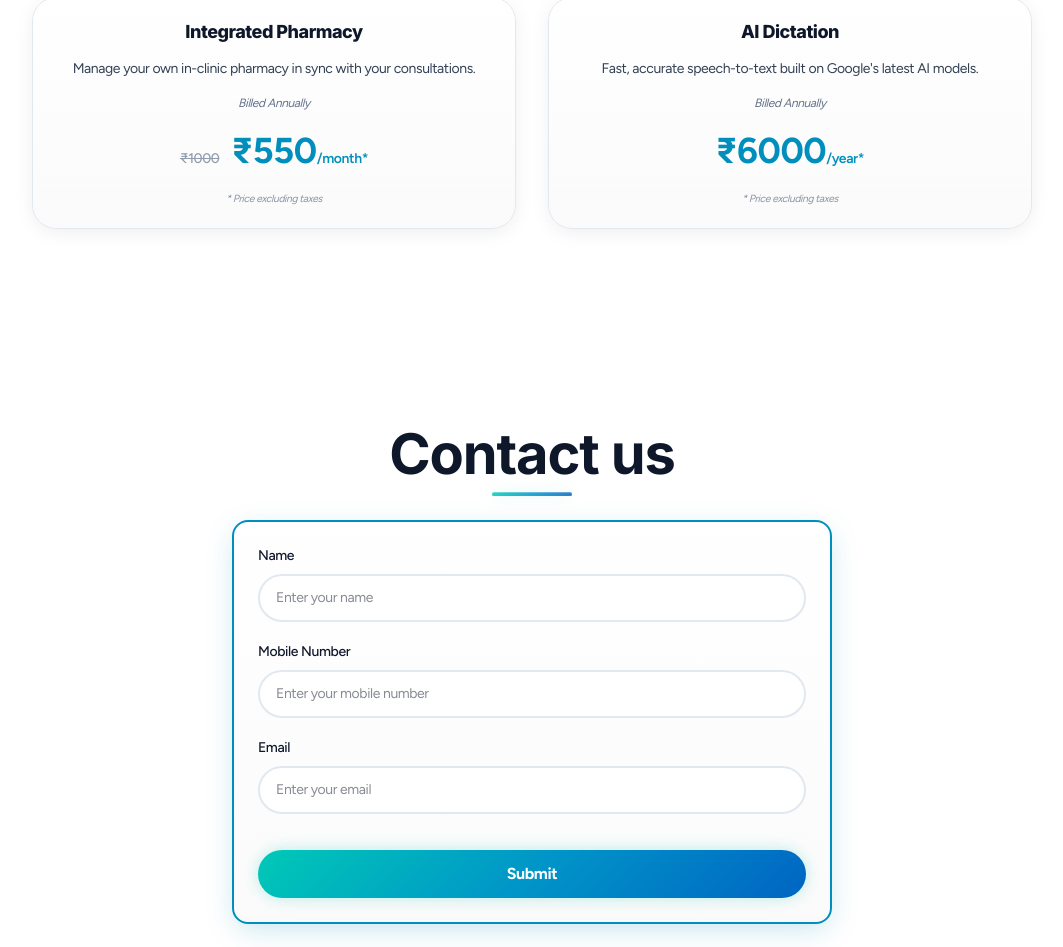
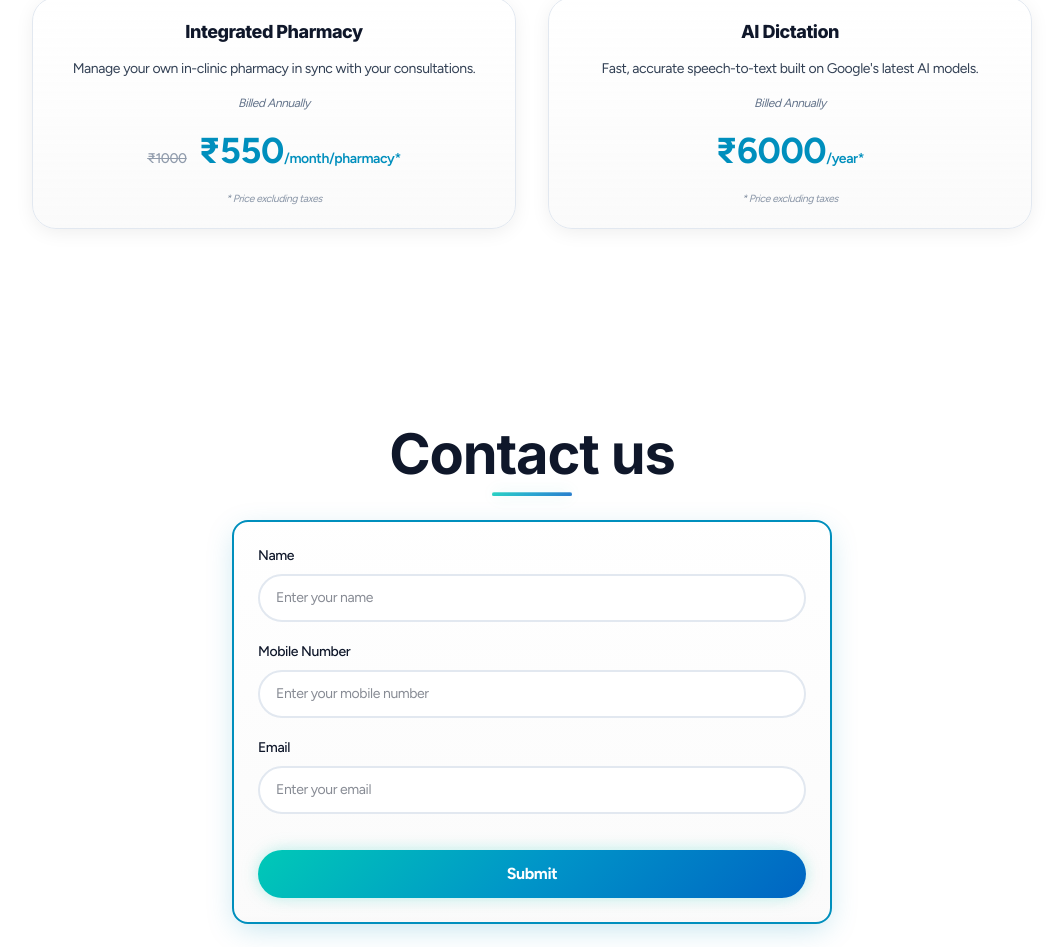
Before and after one commit to origami-med/evamed-landing, a Vue app: page / in a window 1280 px wide. Shown: the part 3799-4746 px from the top of the page, without its empty margins (108-1171 px from the left). Built offline with nearby package versions, Linux system fonts and the light colour scheme.

Commit message:
chore: updated pharmacy pricing

```diff
--- a/src/config.js
+++ b/src/config.js
@@ -192,7 +192,7 @@ export const config = {
         description: "Manage your own in-clinic pharmacy in sync with your consultations.",
         period: "Billed Annually",
         price: "₹550",
-        pricePeriod: "/month*",
+        pricePeriod: "/month/pharmacy*",
         strikethrough: "₹1000",
         taxNote: "* Price excluding taxes",
       },
```
